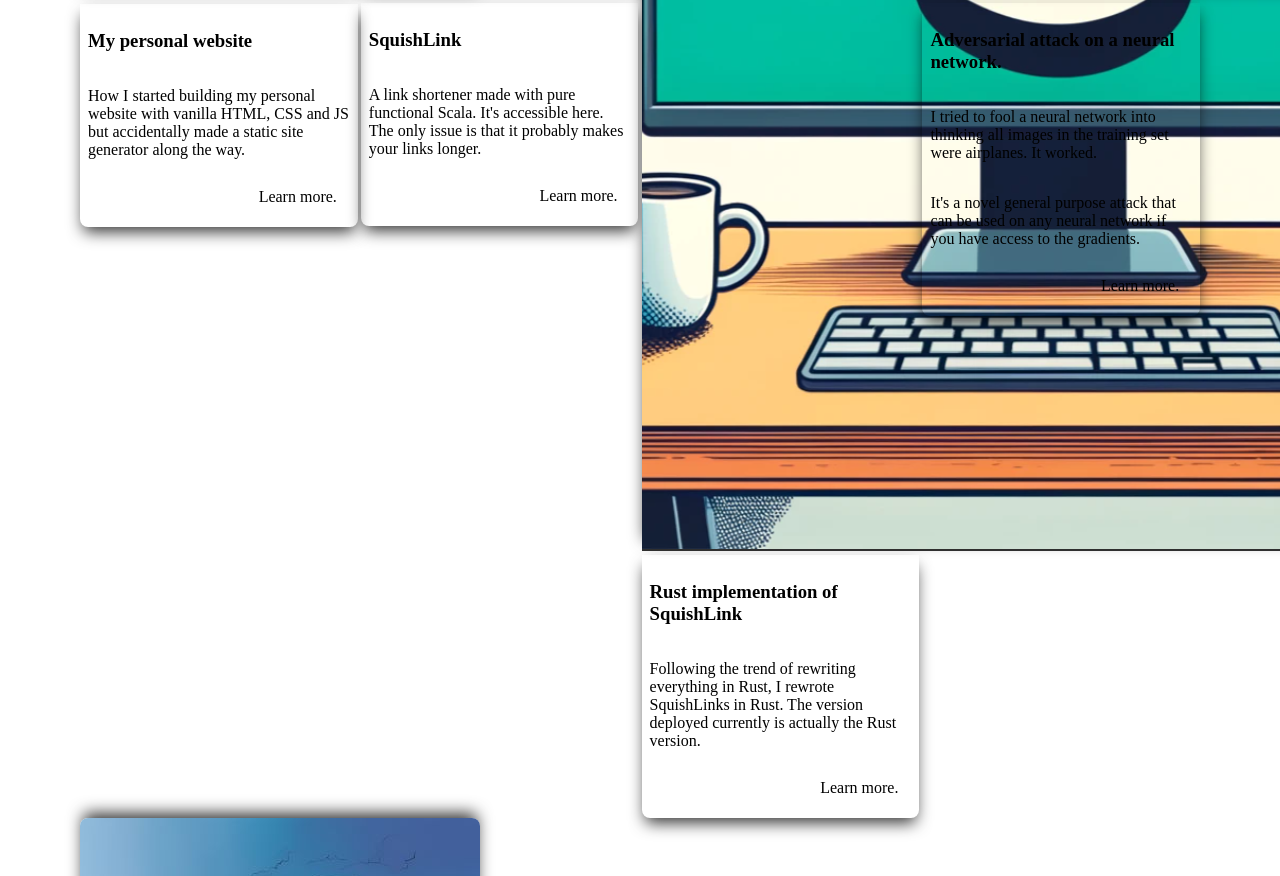
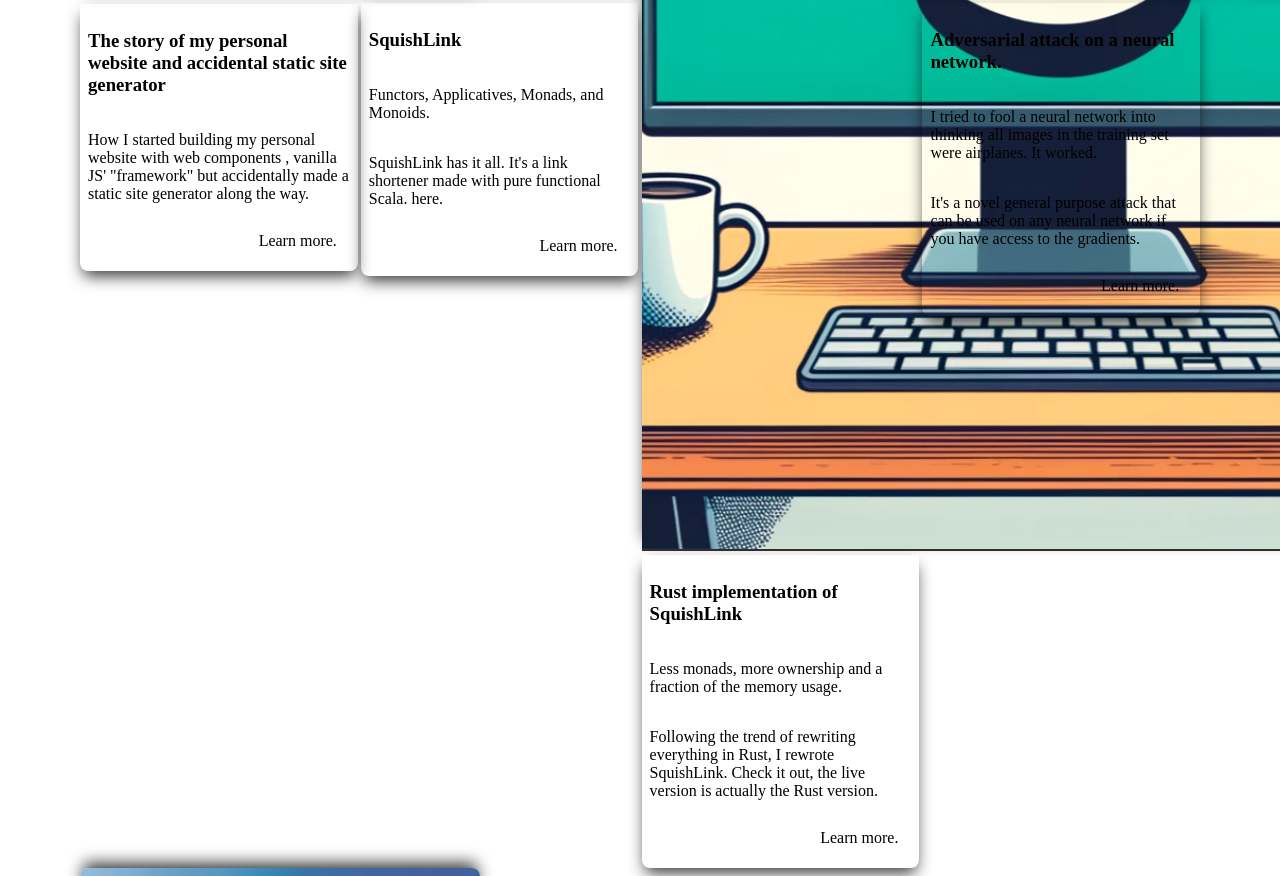
Before and after one commit to ChidiRnweke/blog, a website: page index.html in a window 1280 px wide. Shown: the part 1346-2222 px from the top of the page. Drawn offline with Linux system fonts and the light colour scheme.

Commit message:
feat: Update project descriptions on landing page
Improve the project descriptions on the landing page to provide more context and highlight key features. Also, include links to relevant resources and technologies used in each project.

```diff
--- a/index.html
+++ b/index.html
@@ -64,11 +64,19 @@
             <project-card>
               <img src="images/personal-web34.jpg" slot="image" />
               <section slot="caption">
-                <h3>My personal website</h3>
+                <h3>
+                  The story of my personal website and accidental static site
+                  generator
+                </h3>
                 <p>
-                  How I started building my personal website with vanilla HTML,
-                  CSS and JS but accidentally made a static site generator along
-                  the way.
+                  How I started building my personal website with
+                  <a
+                    href="https://developer.mozilla.org/en-US/docs/Web/API/Web_components"
+                  >
+                    web components
+                  </a>
+                  , vanilla JS' "framework" but accidentally made a static site
+                  generator along the way.
                 </p>
                 <a class="button" href="https://github.com/ChidiRnweke/blog">
                   Learn more.
@@ -79,11 +87,11 @@
               <img src="images/squishlink.jpg" slot="image" />
               <section slot="caption">
                 <h3>SquishLink</h3>
+                <p>Functors, Applicatives, Monads, and Monoids.</p>
                 <p>
-                  A link shortener made with pure functional Scala. It's
-                  accessible
-                  <a href="https://chidinweke.be/squish">here</a>. The only
-                  issue is that it probably makes your links longer.
+                  SquishLink has it all. It's a link shortener made with pure
+                  functional Scala.
+                  <a href="https://chidinweke.be/squish">here</a>.
                 </p>
                 <a
                   class="button"
@@ -98,9 +106,13 @@
               <section slot="caption">
                 <h3>Rust implementation of SquishLink</h3>
                 <p>
+                  Less monads, more ownership and a fraction of the memory
+                  usage.
+                </p>
+                <p>
                   Following the trend of rewriting everything in Rust, I rewrote
-                  SquishLinks in Rust. The version deployed currently is
-                  actually the Rust version.
+                  SquishLink. Check it out, the live version is actually the
+                  Rust version.
                 </p>
                 <a
                   class="button"
@@ -136,10 +148,13 @@
                 <h3>... And much more.</h3>
                 <p>
                   If you're Interested in more projects, you can check out my
-                  GitHub profile. I have a lot of projects there that I'm proud
-                  of. Some of them are even finished. I keep even projects that
-                  I'm not so proud of there, to remind myself of how far I've
-                  come.
+                  GitHub profile.
+                </p>
+
+                <p>
+                  I have a lot of projects there that I'm proud of. Some of them
+                  are even finished. I keep even projects that I'm not so proud
+                  of there, to remind myself of how far I've come.
                 </p>
                 <a class="button" href="https://github.com/ChidiRnweke/">
                   Learn more.
```
